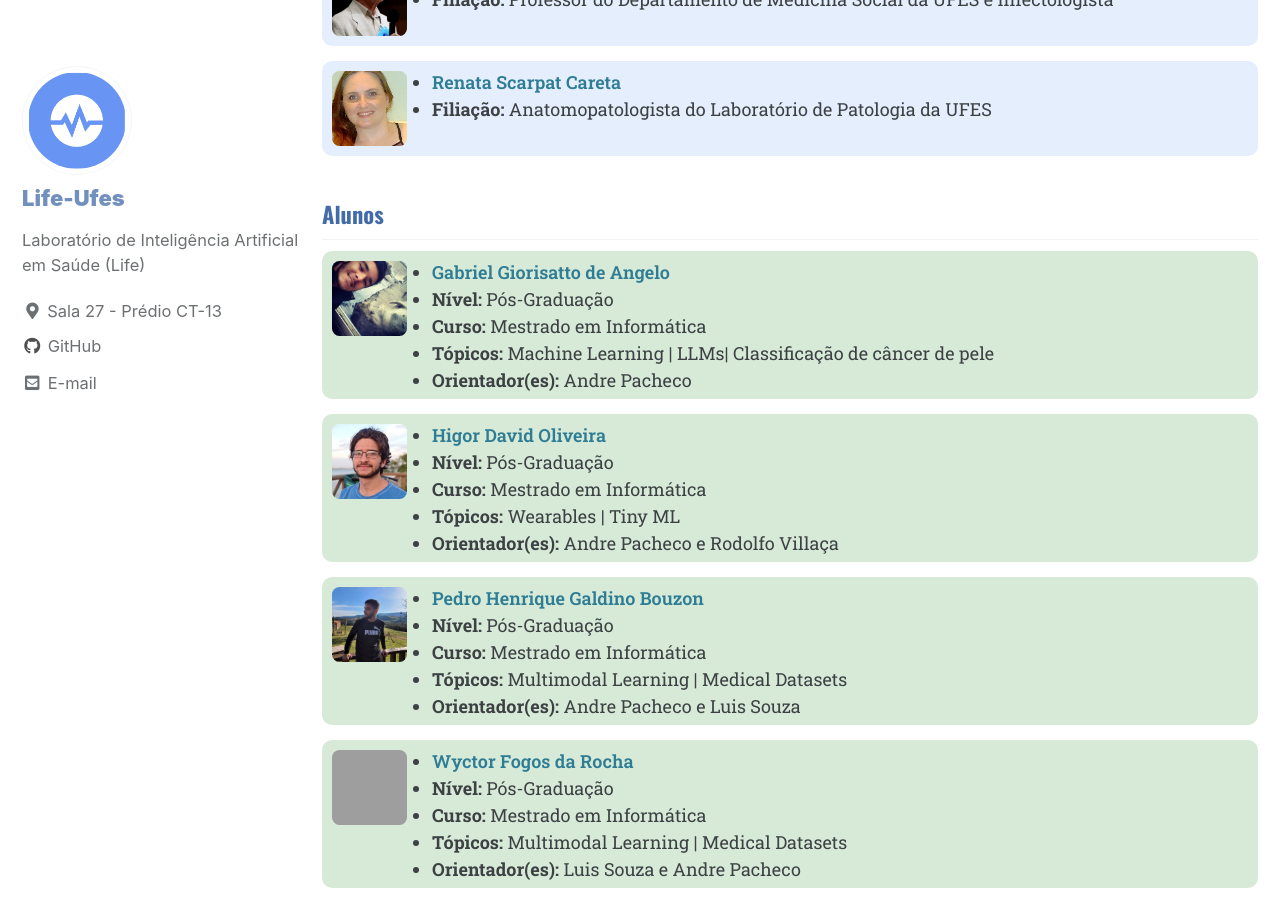
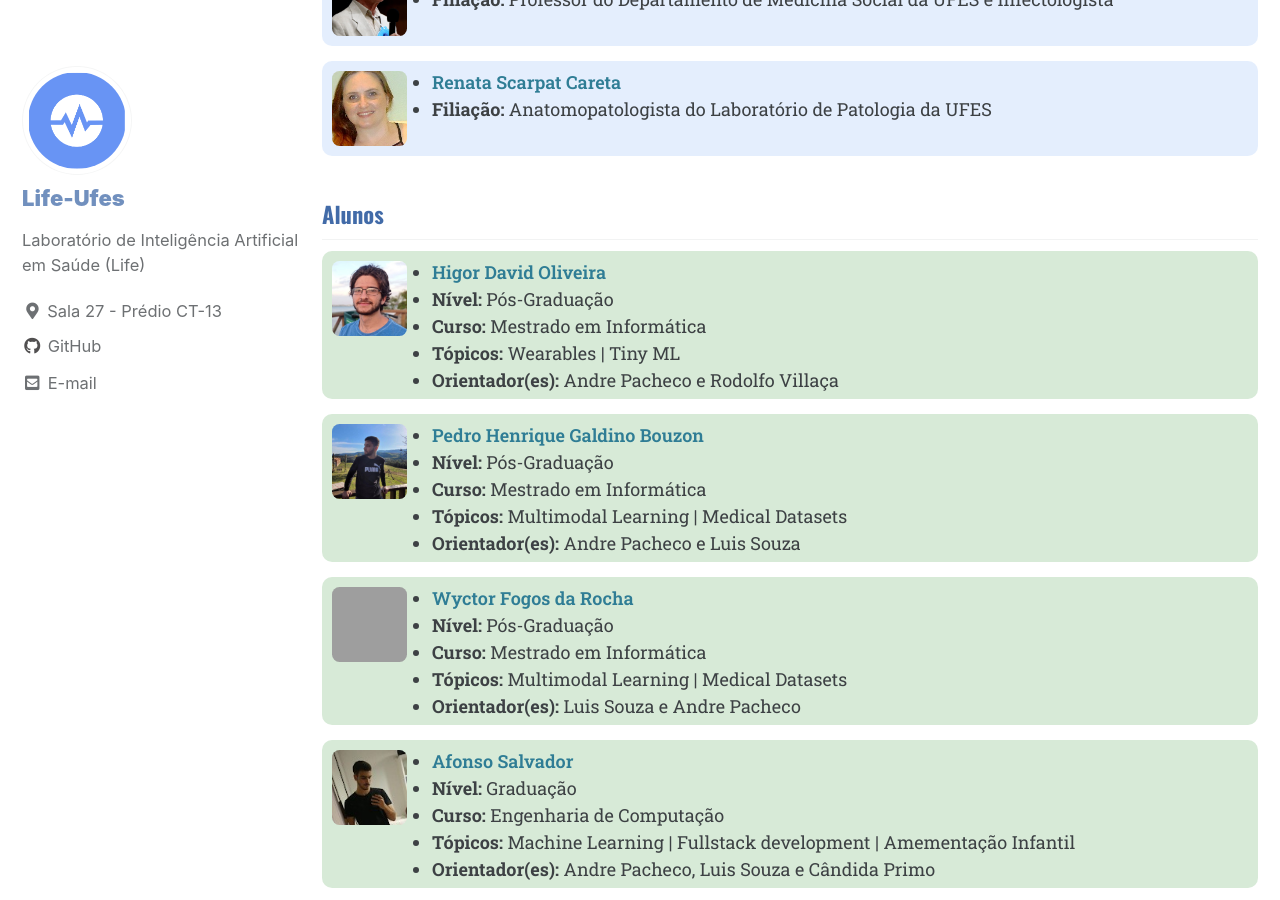
Before and after one commit to life-ufes/site, a Jekyll site: the page built from _pages/equipe.md, in a window 1280 px wide and 900 px high, scrolled down 1486 px. Built offline with Jekyll 4.4.1, drawn with Linux system fonts in a browser that asks for light colours; cached includes are drawn as plain includes; grey boxes are pictures that could not be loaded.

Commit message:
updating students

```diff
--- a/_data/members.yml
+++ b/_data/members.yml
@@ -51,14 +51,6 @@ collaborators:
     desc: "Anatomopatologista do Laboratório de Patologia da UFES"
 
 students:
-  - name: "Gabriel Giorisatto de Angelo"
-    photo: "gabobo.jpeg"
-    site: "https://br.linkedin.com/in/gabrielgangelo"
-    topics: "Machine Learning | LLMs| Classificação de câncer de pele"
-    course: "Mestrado em Informática"
-    supervisors: "Andre Pacheco"
-    level: "Pós-Graduação"
-
   - name: "Higor David Oliveira"
     photo: "higor.gif"
     site: "http://lattes.cnpq.br/2607139938549822"
```
